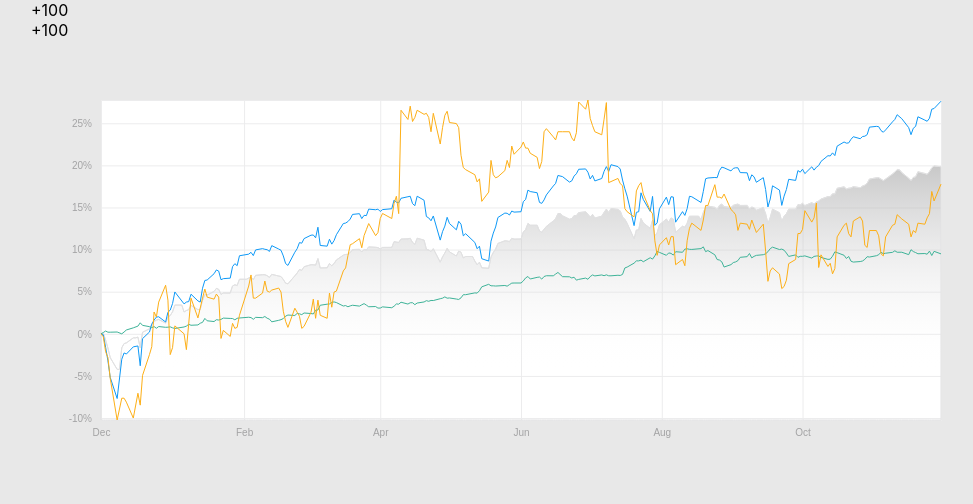
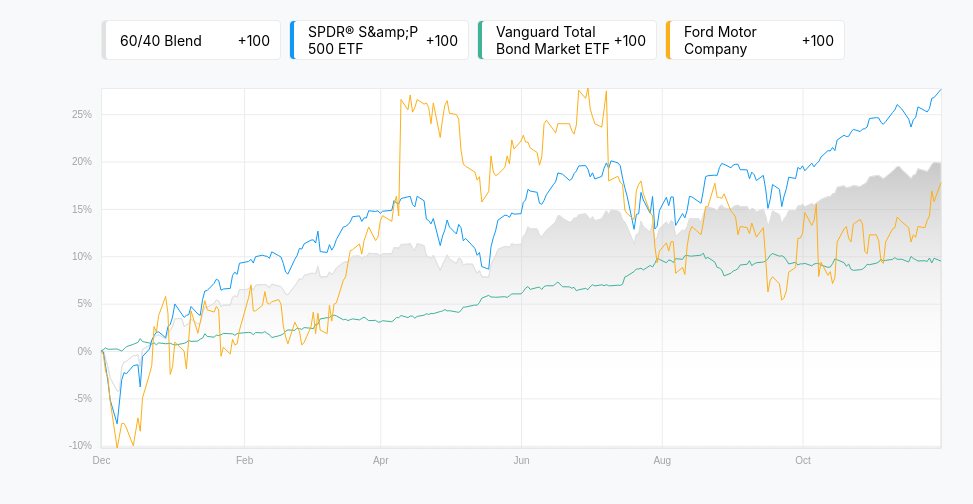
Before and after one commit to kimkvn/linechart-and-slider, a React (Create React App) app in the folder app/: page / in a window 1280 px wide. Shown: the top 504 px of the page, without its empty margins (129-1102 px from the left). Built offline with nearby package versions, Linux system fonts and the light colour scheme.

Commit message:
styling the displaychips, applying colors config

```diff
--- a/app/src/App.css
+++ b/app/src/App.css
@@ -1,4 +1,25 @@
 #app {
-  max-width: 960px;
+  max-width: 900px;
   margin: 0 auto;
 }
+
+#display-chip-container {
+  padding: 20px 40px 0 40px;
+  display: flex;
+}
+
+.displayChip {
+  display: flex;
+  width: 150px;
+  min-width: 0;
+  height: 32px;
+  justify-content: space-between;
+  align-items: center;
+  margin-right: 8px;
+  margin-bottom: 8px;
+  padding: 3px 10px 3px 18px;
+  border: solid 1px #ececed;
+  background-color: #fff;
+  font-size: 14px;
+  border-radius: 4px;
+}
--- a/app/src/App.js
+++ b/app/src/App.js
@@ -5,6 +5,7 @@
 import LineGraph from './LineGraph/LineGraph';
 
 import data from './mockData.js';
+import colors from './colors.js';
 
 import drawModeledPerformanceGraph from './LineGraph/line-graph.generator';
 
@@ -31,8 +32,15 @@
     return (
       <div id="app">
         <div id="display-chip-container">
-          <DisplayChip />
-          <DisplayChip />
+          {data.map((comparator, index) => {
+            return (
+              <DisplayChip
+                key={comparator.id}
+                label={comparator.key}
+                color={colors[index]}
+              />
+            );
+          })}
         </div>
         <div id="chart-container">
           <LineGraph />
--- a/app/src/DisplayChip.js
+++ b/app/src/DisplayChip.js
@@ -1,8 +1,13 @@
 import React from 'react';
+import { tsPropertySignature } from '@babel/types';
 
-const DisplayChip = () => {
+const DisplayChip = props => {
+  const style = {
+    boxShadow: `${props.color} 4px 0px 0px 0px inset`
+  };
   return (
-    <div className="displayChip">
+    <div className="displayChip" style={style}>
+      <span className="displayChipLabel">{props.label}</span>
       <span className="displayChipValue">+100</span>
     </div>
   );
--- a/app/src/LineGraph/line-graph.generator.js
+++ b/app/src/LineGraph/line-graph.generator.js
@@ -17,7 +17,7 @@
 // Graph Dimensions
 const totalWidth = 900;
 const totalHeight = 440;
-const margin = { top: 60, right: 20, bottom: 60, left: 40 };
+const margin = { top: 20, right: 20, bottom: 60, left: 40 };
 const graphWidth = totalWidth - margin.left - margin.right;
 const graphHeight = totalHeight - margin.top - margin.bottom;
 
--- a/app/src/LineGraph/line-graph.scss
+++ b/app/src/LineGraph/line-graph.scss
@@ -1,14 +1,14 @@
-body{
-  background: #e8e8e8;
+body {
+  background: #f8f9fa;
 }
 
-#chart-container{
+#chart-container {
   position: relative;
   max-width: 900px;
   margin: 0 auto;
 }
 
-#isa-modeled-performance-chart{
+#isa-modeled-performance-chart {
   width: 900px;
   height: 400px;
 }
@@ -17,11 +17,11 @@
   position: relative;
 }
 
-.test{
+.test {
   color: purple;
 }
 
-.test span{
+.test span {
   color: red;
 }
 
@@ -104,7 +104,7 @@
 //   }
 // }
 
-.xGridLines path{
+.xGridLines path {
   stroke: #ececed;
 }
 
@@ -112,7 +112,7 @@
   stroke: #ececed;
 }
 
-.yGridLines path{
+.yGridLines path {
   stroke: #ececed;
 }
 
@@ -126,7 +126,7 @@
 //   }
 // }
 
-.xGridLines g:first-of-type{
+.xGridLines g:first-of-type {
   display: none;
 }
 
@@ -150,7 +150,7 @@
   // }
 }
 
-#chart-tooltip span{
+#chart-tooltip span {
   display: flex;
   align-items: center;
   font-size: 12px;
--- /dev/null
+++ b/app/src/colors.js
@@ -0,0 +1,10 @@
+const colors = [
+  '#e1e1e2',
+  '#0e99f7',
+  '#3eb398',
+  '#fdaf17',
+  '#a261ff',
+  '#d32f2f'
+];
+
+export default colors;
```
